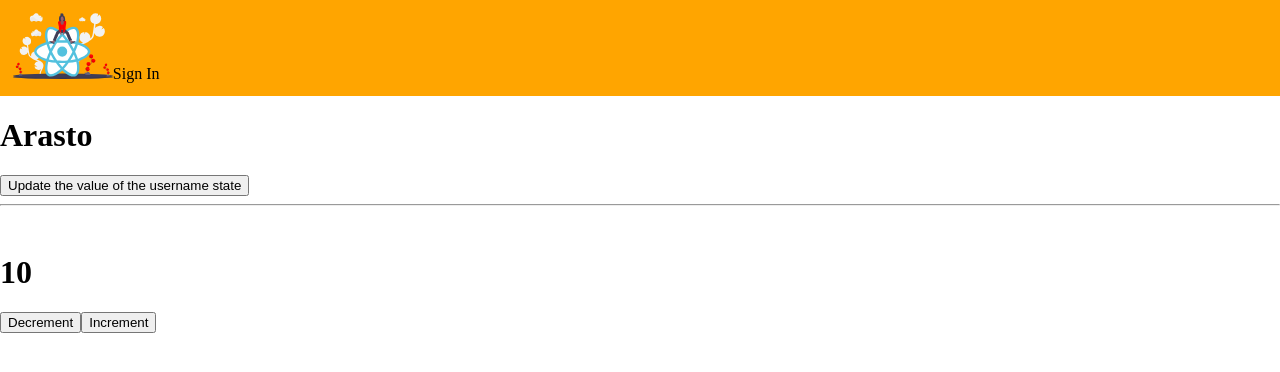
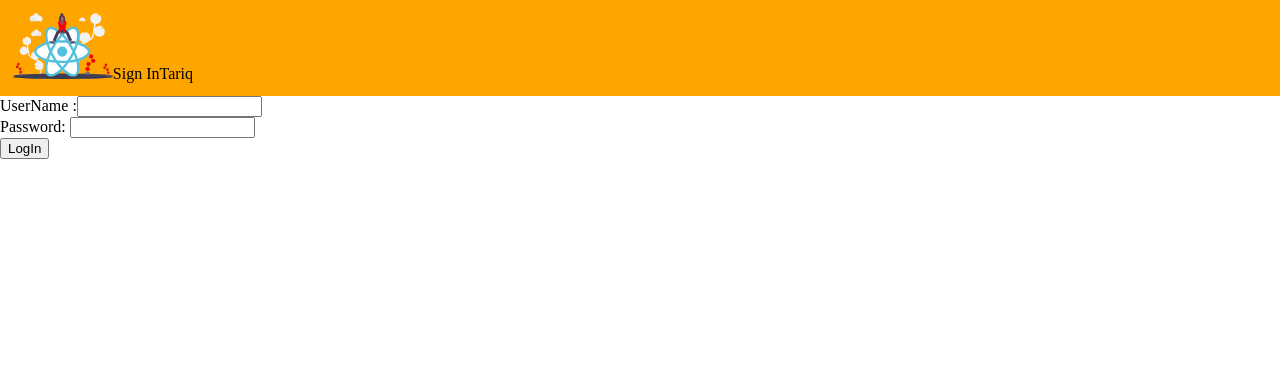
Before and after one commit to tariq-hameed/DevOops2020React, a React (Create React App) app: page /home in a window 1280 px wide. Both pictures are taken after a click on the element "Sign In". Shown: the top 372 px of the page. Built offline with nearby package versions, Linux system fonts and the light colour scheme.

Commit message:
new things in signin page

```diff
--- a/src/App.js
+++ b/src/App.js
@@ -1,12 +1,16 @@
 import { Routes } from './routes/Routes'
 import {NavigationBar} from './components/navigationbar/NavigationBar'
+import { UserProvider} from './shared/provider/UserProvider'
 import './shared/css/GlobalCSS.css'
 
 function App() {
   return (
-    <Routes>
-      <NavigationBar />
-    </Routes>
+    <UserProvider>
+      <Routes>
+        <NavigationBar />
+      </Routes>
+
+    </UserProvider>
   );
 }
 
--- a/src/components/navigationbar/NavigationBar.js
+++ b/src/components/navigationbar/NavigationBar.js
@@ -1,11 +1,15 @@
-import React from 'react'
+import React, { useContext } from 'react'
 import Logotype from '../../shared/Images/logotype.svg'
 import {useHistory} from 'react-router-dom'
 import RoutinPath from '../../routes/RoutingPath'
+import {UserContext} from '../../shared/provider/UserProvider'
 import './NavigationBar.css'
 
 export const NavigationBar = () => {
     const history = useHistory()
+    const [authenticatedUser] = useContext(UserContext)
+
+
     return (
         <div className="navigationBarWrapper">
 
@@ -14,7 +18,12 @@ export const NavigationBar = () => {
                 className="logotype"
                 src = {Logotype}
                 alt ={"Error .."} />
-                <span className="signIn" onClick={()=> history.push(RoutinPath.SignInView)}>Sign In</span>
+            <span className="signIn"
+                onClick={()=> history.push(RoutinPath.SignInView)}>Sign In
+            </span>
+            <span>
+                {authenticatedUser}
+            </span>
         </div>
     )
 }
--- /dev/null
+++ b/src/shared/provider/UserProvider.js
@@ -0,0 +1,12 @@
+import React , {useState, createContext} from 'react'
+
+export const UserContext = createContext()
+
+export const UserProvider = (props) => {
+    const [authenticatedUser, setAuthenticatedUser] = useState("Tariq")
+    return (
+        <UserContext.Provider value={[authenticatedUser, setAuthenticatedUser]}>
+            {props.children}
+        </UserContext.Provider>
+    )
+}
--- a/src/views/SignInView.js
+++ b/src/views/SignInView.js
@@ -1,17 +1,27 @@
-import React, { useState} from 'react'
+import React, { useState, useContext} from 'react'
+import {UserContext} from '../shared/provider/UserProvider'
 
 export const SignInView = () => {
-    const [username, setUsername] = useState("Arasto")
-    const [number, setNumber] = useState(10)
+
+    const [username, setUsername] = useState()
+    const [authenticatedUser, setAuthenticatedUser] = useContext(UserContext)
+
+    const login = (e) => {
+        e.preventDefault()
+        setAuthenticatedUser(username)
+    }
+
     return(
         <div>
-            <h1>{username}</h1>
-            <button onClick={() => setUsername("Tariq")}>Update the value of the username state</button>
-            <hr /><br />
 
-            <h1>{number}</h1>
-            <button onClick={()=>setNumber - 1}>Decrement</button>
-            <button onClick={()=>setNumber + 1}>Increment</button>
+            <form>
+                <span>UserName :</span>
+                <input onChange={(event) => setUsername(event.target.value)} /> <br />
+                <span>Password: </span>
+                <input /> <br />
+                <button onClick={(e) => login(e)}>LogIn</button>
+            </form>
+
 
         </div>
     )
```
